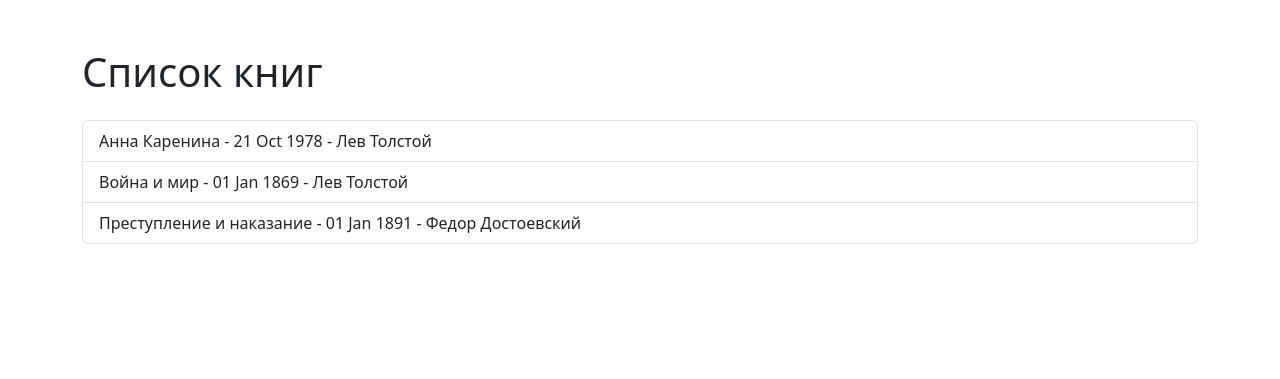
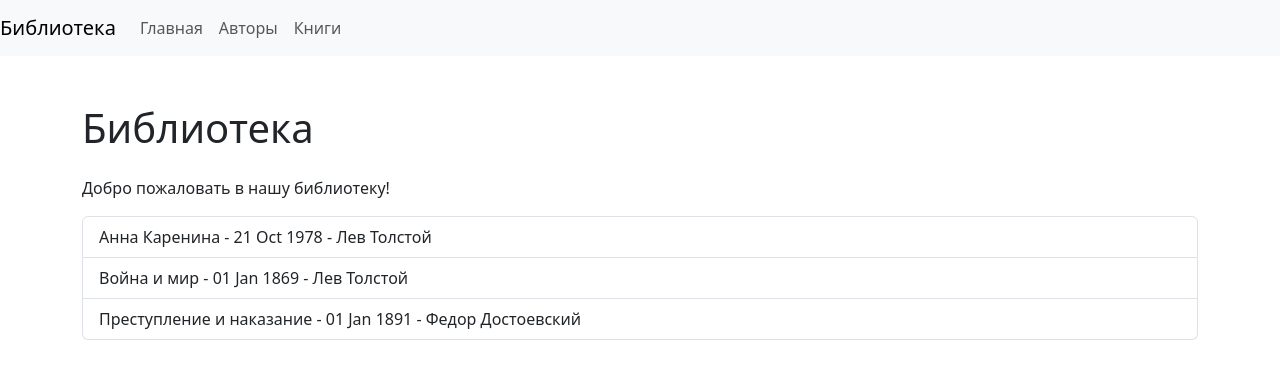
Before and after one commit to aomakaomak/DjangoProject, a Django app: page /library/books_list/ in a window 1280 px wide. Shown: the top 379 px of the page. Run offline with Django 5.2, Linux system fonts and the light colour scheme; data comes from the database, SQL or seed files in the repository; some libraries are stand-ins or nearby versions.

Commit message:
подшаблоны все готовы

```diff
--- a/library/templates/library/base.html
+++ b/library/templates/library/base.html
@@ -7,8 +7,27 @@
     <link href="/static/css/bootstrap.min.css" rel="stylesheet">
 </head>
 <body>
+     <nav class="navbar navbar-expand-lg navbar-light bg-light">
+        <a class="navbar-brand" href="#">Библиотека</a>
+        <button class="navbar-toggler" type="button" data-toggle="collapse" data-target="#navbarNav" aria-controls="navbarNav" aria-expanded="false" aria-label="Toggle navigation">
+            <span class="navbar-toggler-icon"></span>
+        </button>
+        <div class="collapse navbar-collapse" id="navbarNav">
+            <ul class="navbar-nav">
+                <li class="nav-item active">
+                    <a class="nav-link" href="#">Главная</a>
+                </li>
+                <li class="nav-item">
+                    <a class="nav-link" href="#">Авторы</a>
+                </li>
+                <li class="nav-item">
+                    <a class="nav-link" href="#">Книги</a>
+                </li>
+            </ul>
+        </div>
+    </nav>
     <div class="container mt-5">
-        {% block content %}{% endblock}
+        {% block content %}{% endblock %}
     </div>
 
     <script src="/static/js/bootstrap.bundle.min.js"></script>
--- a/library/templates/library/books_list.html
+++ b/library/templates/library/books_list.html
@@ -1,14 +1,9 @@
-<!DOCTYPE html>
-<html lang="en">
-<head>
-    <meta charset="UTF-8">
-    <title>Список книг</title>
-    <meta name="viewport" content="width=device-width, initial-scale=1.0">
-    <link href="/static/css/bootstrap.min.css" rel="stylesheet">
-</head>
-<body>
-    <div class="container mt-5">
-        <h1 class="mb-4">Список книг</h1>
+{% extends 'library/base.html' %}
+
+{% block title %}Список книг{% endblock %}
+
+{% block content %}
+{% include 'library/header.html' %}
 <ul class="list-group">
     {% for book in books %}
     <li class="list-group-item">
@@ -16,8 +11,32 @@
     </li>
     {% endfor %}
 </ul>
-    </div>
 
-    <script src="/static/js/bootstrap.bundle.min.js"></script>
-</body>
-</html>
+{% endblock %}
+
+
+
+
+<!--<!DOCTYPE html>-->
+<!--<html lang="en">-->
+<!--<head>-->
+<!--    <meta charset="UTF-8">-->
+<!--    <title>Список книг</title>-->
+<!--    <meta name="viewport" content="width=device-width, initial-scale=1.0">-->
+<!--    <link href="/static/css/bootstrap.min.css" rel="stylesheet">-->
+<!--</head>-->
+<!--<body>-->
+<!--    <div class="container mt-5">-->
+<!--        <h1 class="mb-4">Список книг</h1>-->
+<!--        <ul class="list-group">-->
+<!--            {% for book in books %}-->
+<!--            <li class="list-group-item">-->
+<!--                {{ book.title }} - {{ book.publication_date|date:"d M Y" }} - {{ book.author.first_name }} {{ book.author.last_name }}-->
+<!--            </li>-->
+<!--            {% endfor %}-->
+<!--        </ul>-->
+<!--    </div>-->
+
+<!--    <script src="/static/js/bootstrap.bundle.min.js"></script>-->
+<!--</body>-->
+<!--</html>-->
--- /dev/null
+++ b/library/templates/library/header.html
@@ -0,0 +1,4 @@
+<header>
+    <h1 class="mb-4">Библиотека</h1>
+    <p>Добро пожаловать в нашу библиотеку!</p>
+</header>
--- a/library/urls.py
+++ b/library/urls.py
@@ -6,5 +6,5 @@ app_name = 'library'
 
 urlpatterns = [
     path('books_list/', views.books_list, name='books_list'),
-    path('book_detail/<int:book_id>', views.book_detail, name='book_detail'),
+    path('book_detail/<int:book_id>/', views.book_detail, name='book_detail'),
 ]
```
Also changed, not shown: library/templates/library/book_detail.html (+30 -16 lines). Lines whose indentation alone changed are shown as unchanged.
